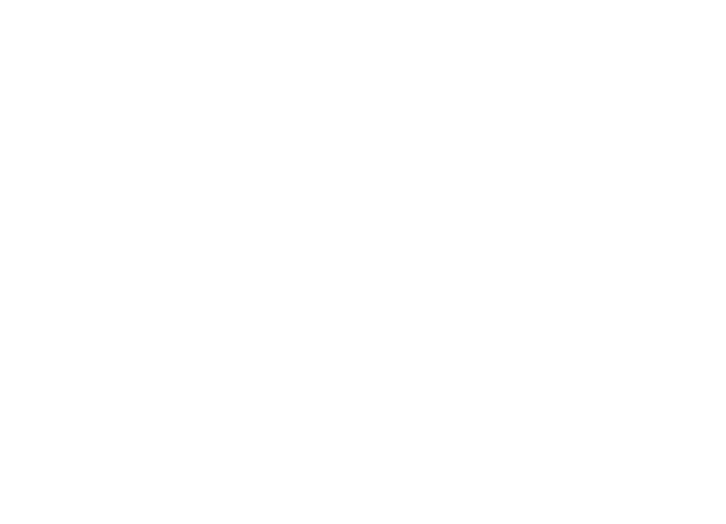
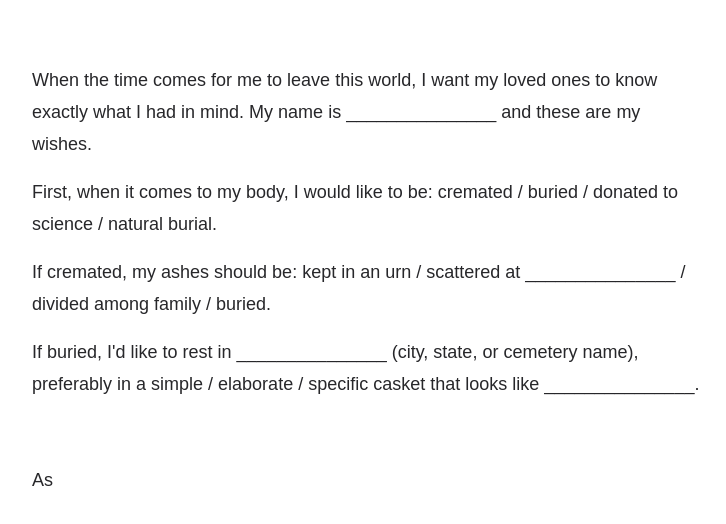
Before and after one commit to clairesquires99/care-bears, a Next.js app: page /mad-lib-death in a window 1280 px wide. Shown: the top 524 px of the page, without its empty margins (272-998 px from the left). Built offline with nearby package versions, Linux system fonts and the light colour scheme.

Commit message:
feat: animated text with auto scroll

```diff
--- a/app/mad-lib-death/page.tsx
+++ b/app/mad-lib-death/page.tsx
@@ -1,5 +1,12 @@
+import fs from 'fs'
+import path from 'path'
 import MadLibDeath from '@/src/mad-lib-death'
 
 export default function MadLibDeathPage() {
-  return <MadLibDeath />
+  const template = fs.readFileSync(
+    path.join(process.cwd(), 'src/mad-lib-death/template.txt'),
+    'utf-8'
+  )
+
+  return <MadLibDeath template={template} />
 }
--- a/package.json
+++ b/package.json
@@ -11,6 +11,7 @@
   "dependencies": {
     "@supabase/ssr": "^0.9.0",
     "@supabase/supabase-js": "^2.98.0",
+    "framer-motion": "^12.35.0",
     "next": "16.1.6",
     "react": "19.2.3",
     "react-dom": "19.2.3"
--- a/src/mad-lib-death/index.tsx
+++ b/src/mad-lib-death/index.tsx
@@ -1,3 +1,46 @@
-export default function MadLibDeath() {
-  return <div className="min-h-screen bg-white dark:bg-black" />
+"use client";
+
+import { AnimatePresence, motion } from "framer-motion";
+import { useEffect, useRef, useState } from "react";
+
+const CHARS_PER_SECOND = 100;
+
+export default function MadLibDeath({ template }: { template: string }) {
+  const [displayed, setDisplayed] = useState("");
+  const containerRef = useRef<HTMLElement>(null);
+
+  useEffect(() => {
+    setDisplayed("");
+    let index = 0;
+    const interval = setInterval(() => {
+      index++;
+      setDisplayed(template.slice(0, index));
+      if (containerRef.current) {
+        containerRef.current.scrollTop = containerRef.current.scrollHeight;
+      }
+      if (index >= template.length) clearInterval(interval);
+    }, 1000 / CHARS_PER_SECOND);
+
+    return () => clearInterval(interval);
+  }, [template]);
+
+  const paragraphs = displayed.split("\n");
+
+  return (
+    <main ref={containerRef} className="h-screen overflow-y-auto bg-white px-8 py-16 dark:bg-black">
+      <div className="mx-auto max-w-2xl">
+        <AnimatePresence>
+          <motion.div
+            initial={{ opacity: 0 }}
+            animate={{ opacity: 1 }}
+            className="flex flex-col gap-4 text-lg leading-8 text-zinc-800 dark:text-zinc-200"
+          >
+            {paragraphs.map((para, i) => (
+              <p key={i}>{para || <>&nbsp;</>}</p>
+            ))}
+          </motion.div>
+        </AnimatePresence>
+      </div>
+    </main>
+  );
 }
```
Also changed, not shown: src/mad-lib-death/template.txt (added), 1 other file (tests, documents, lock files or other folders).
